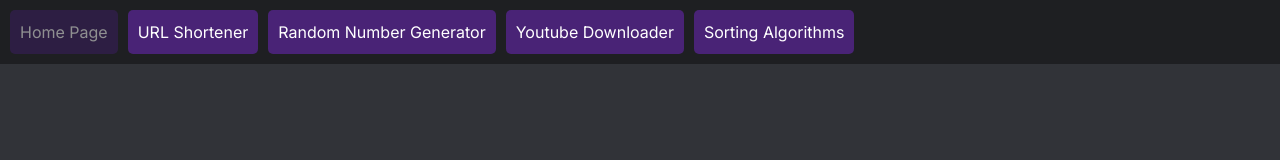
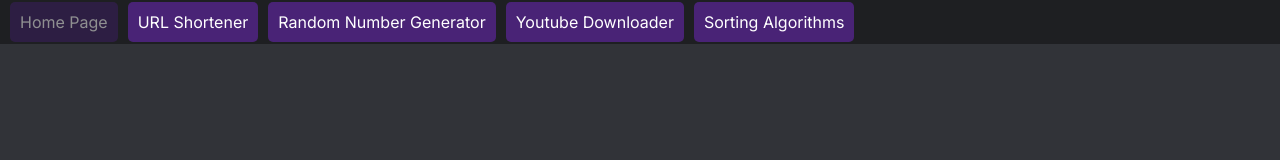
Before and after one commit to MA5951/Scouting-System-Interface, a Next.js app: page / in a window 1280 px wide. Shown: the top 160 px of the page. Built offline with nearby package versions, Linux system fonts and the light colour scheme.

Commit message:
fixed probllem with button registering

```diff
--- a/src/components/Navbar.tsx
+++ b/src/components/Navbar.tsx
@@ -22,21 +22,21 @@ export const Navbar = (props: Props) => {
 
     return (
         <nav className="buttonContainer" style={{ backgroundColor: "rgb(30, 31, 34)", padding: '10px', width: '100%', position: 'fixed', top: '0', left: '0'}}>
-            <button className={getButtonClassName(Page.Home)} style={{ marginRight: '10px' }}>
-                <Link href={'/'}>Home Page</Link>
-            </button>
-            <button className={getButtonClassName(Page.UrlShortener)} style={{ marginRight: '10px' }}>
-                <Link href={'/urlShortner'}>URL Shortener</Link>
-            </button>
-            <button className={getButtonClassName(Page.RandomNumber)} style={{ marginRight: '10px' }}>
-                <Link href={'/randomNumber'}>Random Number Generator</Link>
-            </button>
-            <button className={getButtonClassName(Page.YoutubeDownloader)} style={{ marginRight: '10px' }}>
-                <Link href={'/YoutubeDownloader'}>Youtube Downloader</Link>
-            </button>
-            <button className={getButtonClassName(Page.SortingAlgorithms)} style={{ marginRight: '10px' }}>
-                <Link href={'/sortingAlgorithms'}>Sorting Algorithms</Link>
-            </button>
+            <Link className={getButtonClassName(Page.Home)}
+                href={'/'} style={{ marginRight: '10px' }}>Home Page
+            </Link>
+            <Link className={getButtonClassName(Page.UrlShortener)}
+                href={'/urlShortner'} style={{ marginRight: '10px' }}>URL Shortener
+            </Link>
+            <Link className={getButtonClassName(Page.RandomNumber)}
+                href={'/randomNumber'} style={{ marginRight: '10px' }}>Random Number Generator
+            </Link>
+            <Link className={getButtonClassName(Page.YoutubeDownloader)}
+                href={'/YoutubeDownloader'} style={{ marginRight: '10px' }}>Youtube Downloader
+            </Link>
+            <Link className={getButtonClassName(Page.SortingAlgorithms)}
+                href={'/sortingAlgorithms'} style={{ marginRight: '10px' }}>Sorting Algorithms
+            </Link>
         </nav>
     )
 }
```
